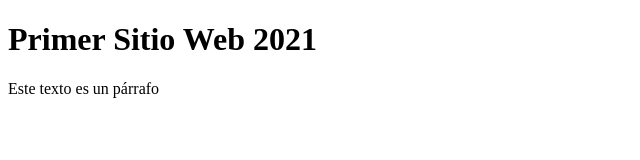
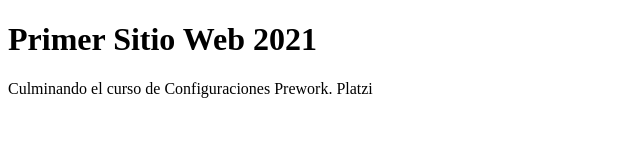
Before and after one commit to gmnzFox/proyectoDemoCursoPrework, a plain HTML site: page index.html in a window 1280 px wide. Shown: the whole page, without its empty margins (0-640 px from the left). Drawn offline with Linux system fonts and the light colour scheme.

Commit message:
Realizamos una modificacion en el archivo index.html

```diff
--- a/index.html
+++ b/index.html
@@ -8,6 +8,6 @@
 </head>
 <body>
     <h1>Primer Sitio Web 2021</h1>
-    <p>Este texto es un párrafo</p>
+    <p>Culminando el curso de Configuraciones Prework. Platzi</p>
 </body>
 </html>
```
